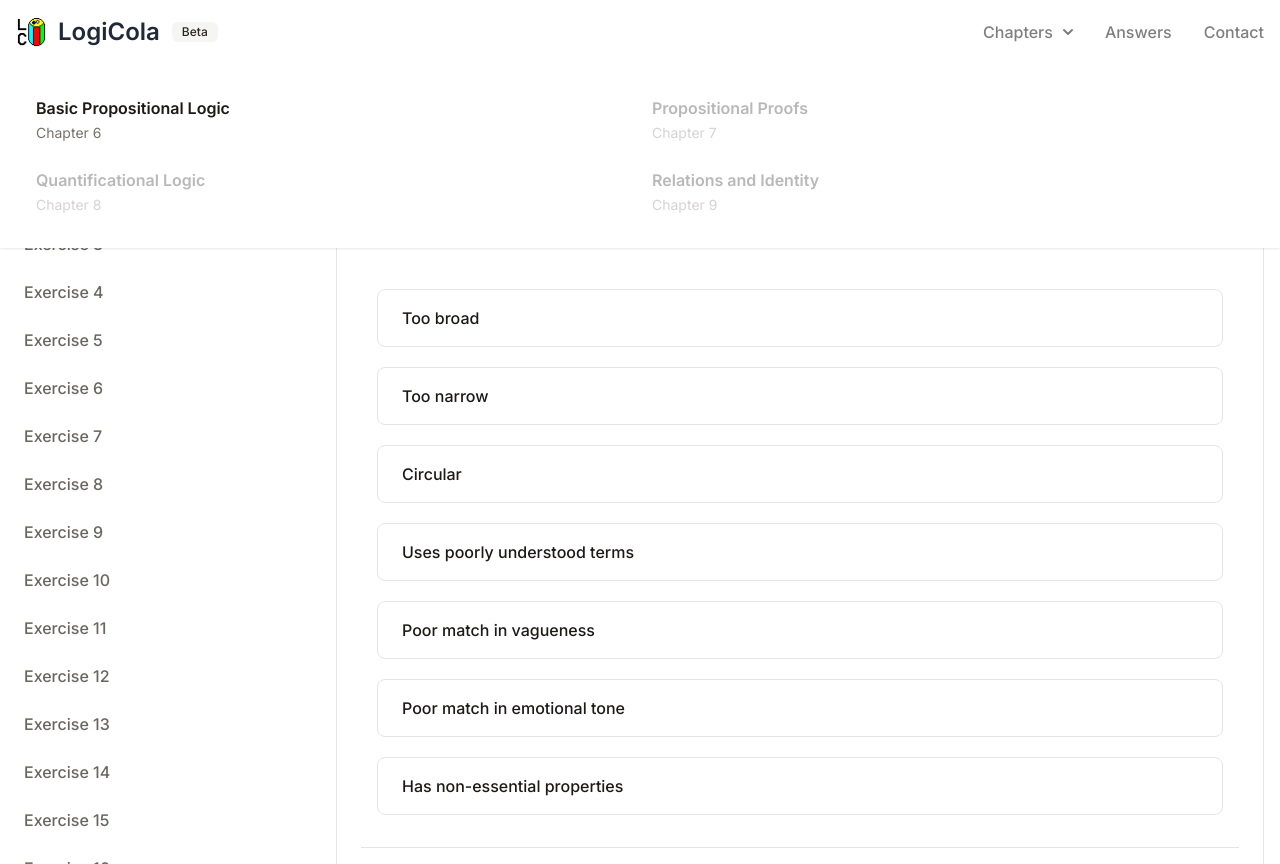
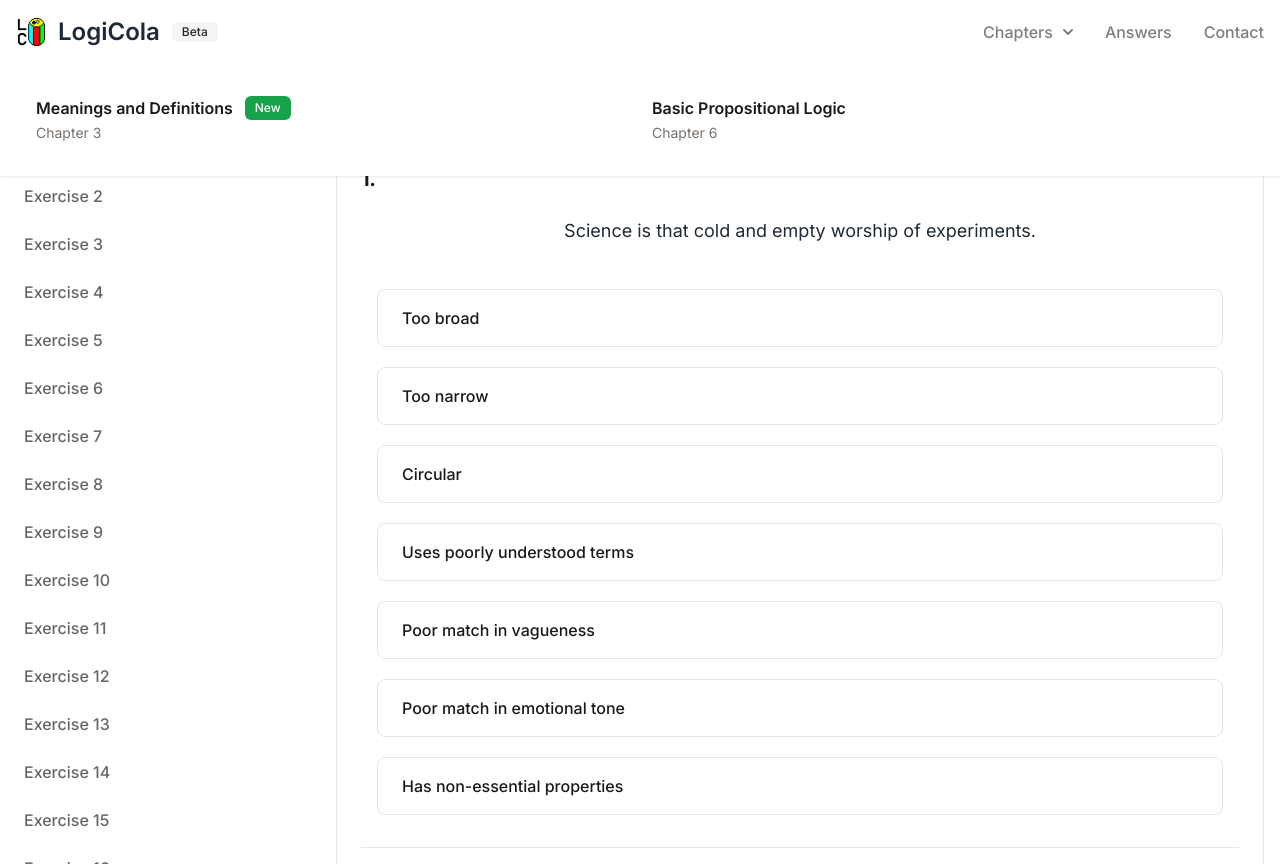
Before and after one commit to malikpiara/logicola, a Next.js app: page /informal/definitions/1 in a window 1280 px wide. Both pictures are taken after a click on the button "Chapters". Built offline with nearby package versions, Linux system fonts and the light colour scheme.

Commit message:
Updated navigation to let users find the new chapter, meanings and definitions. Started making navigation component reusable.

```diff
--- /dev/null
+++ b/components/navTopic.tsx
@@ -0,0 +1,40 @@
+import Link from 'next/link';
+
+/* Improvements
+Since the title, chapter and path are binded, we only need
+to pick on prop and match the rest. That would be a more efficient design.
+
+We also have to add a disabled status and an optional 'new' label.
+*/
+
+type TableOfContentProps = {
+  title: string;
+  chapter: string;
+  path: string; // I think this can be improved and follow a pattern.
+  newLabel?: boolean;
+};
+
+const NavTopic = ({
+  title = 'Basic Propositional Logic',
+  chapter = 'Chapter 6',
+  path = '/basic-propositional-logic',
+  newLabel = false,
+}: TableOfContentProps) => {
+  return (
+    <li>
+      <Link href={path} className='block p-3 rounded-lg hover:bg-stone-200'>
+        <div className='flex gap-3'>
+          <div className='font-semibold'>{title}</div>
+          {newLabel && (
+            <span className='bg-primary text-white text-xs font-medium me-2 px-2.5 py-1 rounded-md'>
+              New
+            </span>
+          )}
+        </div>
+        <span className='text-sm text-stone-500'>{chapter}</span>
+      </Link>
+    </li>
+  );
+};
+
+export default NavTopic;
--- a/components/navbar.tsx
+++ b/components/navbar.tsx
@@ -2,7 +2,7 @@
 import Link from 'next/link';
 import { useState } from 'react';
 import Logo from './logo';
-import { Roboto_Slab } from 'next/font/google';
+import NavTopic from './navTopic';
 
 const Navbar = () => {
   const [isDropdownVisible, setDropdownVisible] = useState(false);
@@ -107,36 +107,20 @@ const Navbar = () => {
       >
         <div className='grid max-w-screen-xl px-4 py-5 mx-auto text-stone-900 sm:grid-cols-2 md:px-6 shadow-sm'>
           <ul>
-            <li>
-              <Link
-                href='/basic-propositional-logic'
-                className='block p-3 rounded-lg hover:bg-stone-200'
-              >
-                <div className='font-semibold'>Basic Propositional Logic</div>
-                <span className='text-sm text-stone-500'>Chapter 6</span>
-              </Link>
-            </li>
-            <li>
-              <Link
-                href='/logic'
-                className='block p-3 rounded-lg hover:bg-stone-200 opacity-30 cursor-not-allowed'
-              >
-                <div className='font-semibold'>Quantificational Logic</div>
-                <span className='text-sm text-stone-500'>Chapter 8</span>
-              </Link>
-            </li>
+            <NavTopic
+              chapter='Chapter 3'
+              title='Meanings and Definitions'
+              path='/informal/definitions/1'
+              newLabel
+            />
           </ul>
           <ul>
-            <li>
-              <Link
-                href='/logic'
-                className='block p-3 rounded-lg hover:bg-stone-200 opacity-30 cursor-not-allowed'
-              >
-                <div className='font-semibold'>Propositional Proofs</div>
-                <span className='text-sm text-stone-500'>Chapter 7</span>
-              </Link>
-            </li>
-            <li>
+            <NavTopic
+              chapter='Chapter 6'
+              title='Basic Propositional Logic'
+              path='/basic-propositional-logic'
+            />
+            {/* <li>
               <Link
                 href='/logic'
                 className='block p-3 rounded-lg hover:bg-stone-200 opacity-30 cursor-not-allowed'
@@ -144,7 +128,7 @@ const Navbar = () => {
                 <div className='font-semibold'>Relations and Identity</div>
                 <span className='text-sm text-stone-500'>Chapter 9</span>
               </Link>
-            </li>
+            </li> */}
           </ul>
         </div>
       </div>
```
